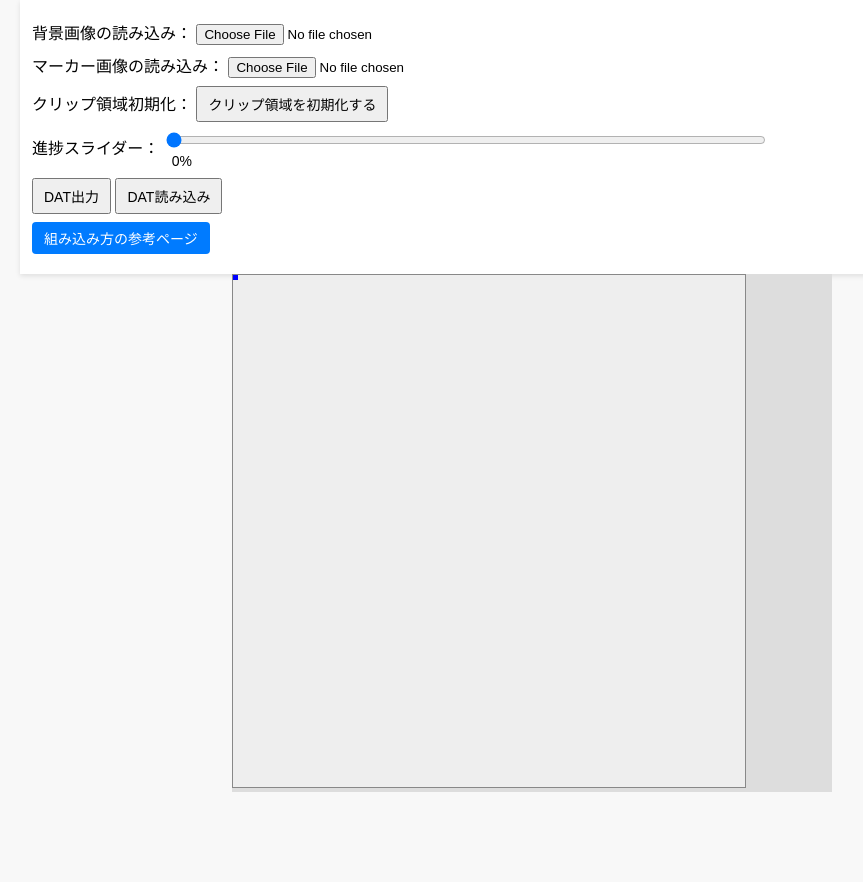
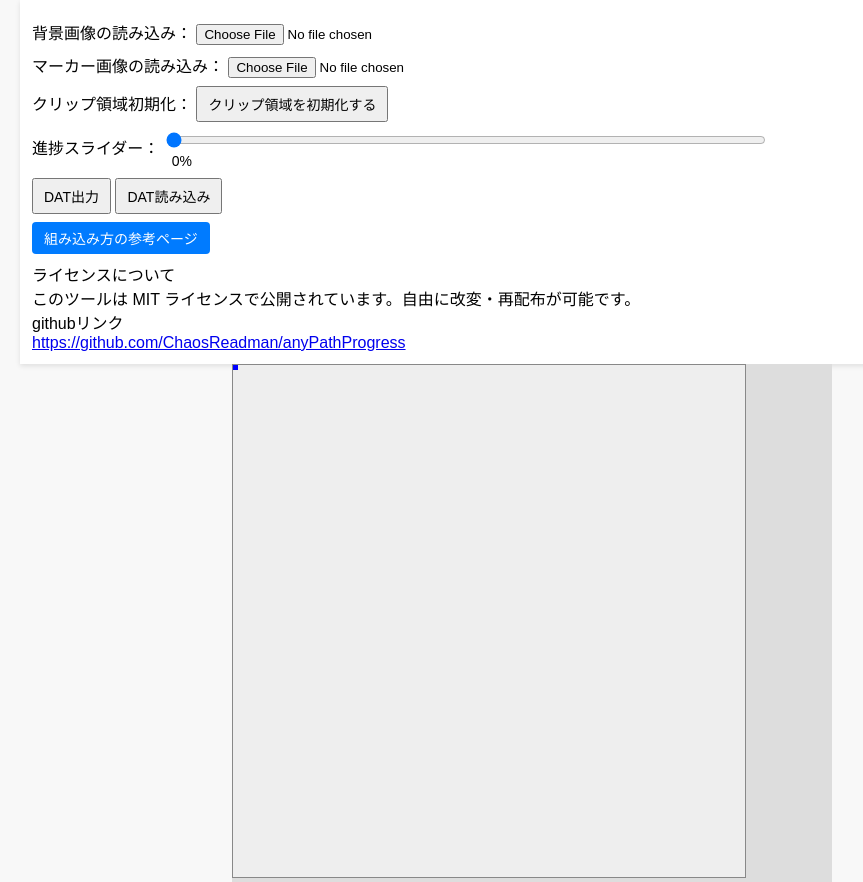
Before and after one commit to ChaosReadman/anyPathProgress, a plain HTML site: page index.html in a window 1280 px wide. Shown: the whole page, without its empty margins (108-971 px from the left). Before the commit the page ends 800 px from the top, so only its background shows below. Drawn offline with Linux system fonts and the light colour scheme; no server answers.

Commit message:
ライセンスについて追加

```diff
--- a/index.html
+++ b/index.html
@@ -104,6 +104,10 @@
         <a href="reference.html" target="_blank" class="button-like-link">組み込み方の参考ページ</a>
       </li>
     </ul>
+    <div>ライセンスについて</div>
+    <div>このツールは MIT ライセンスで公開されています。自由に改変・再配布が可能です。</div>
+    <div>githubリンク</div>
+    <div><a href="https://github.com/ChaosReadman/anyPathProgress" target="_blank">https://github.com/ChaosReadman/anyPathProgress</a></div>
   </div>
 
   <div id="canvasContainer">
```
